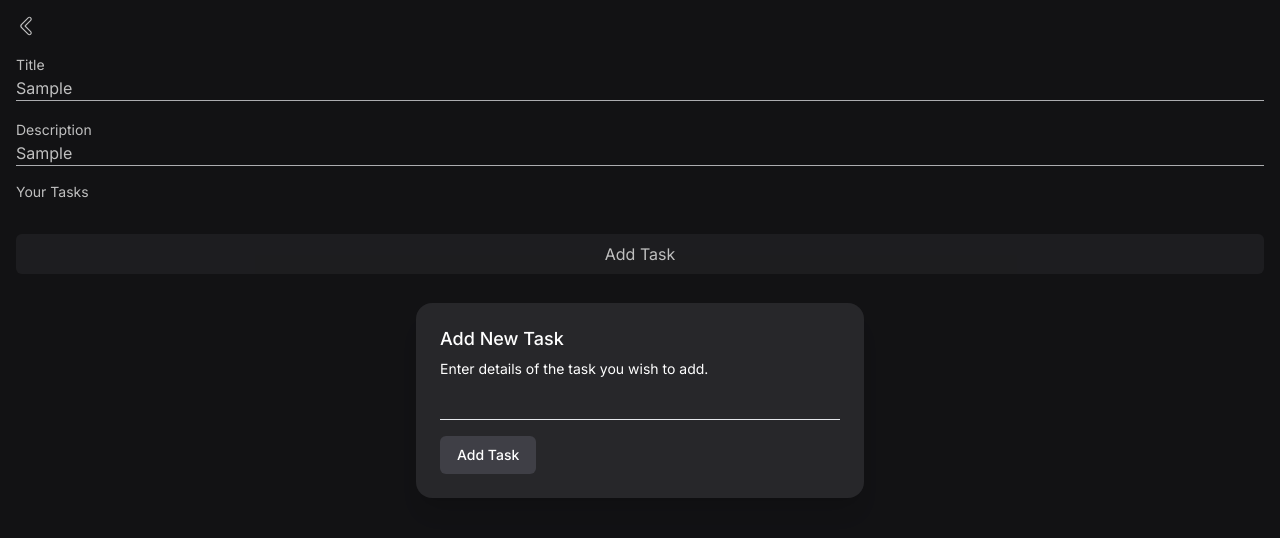
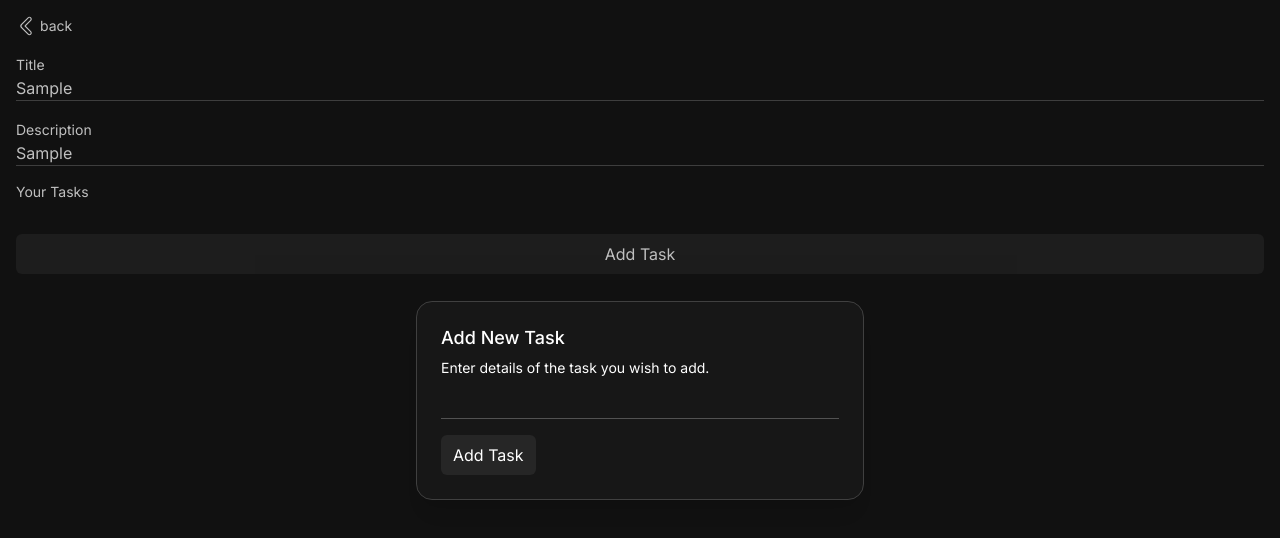
Before and after one commit to noparu/todo-app, a Next.js app: page /create in a window 1280 px wide. Both pictures are taken after typing "Sample", "Sample" into the empty fields and a click on the button "Add Task". Shown: the top 538 px of the page. Built offline with nearby package versions, Linux system fonts and the light colour scheme.

Commit message:
update styling

```diff
--- a/src/app/create/form.tsx
+++ b/src/app/create/form.tsx
@@ -132,7 +132,7 @@ const CreateForm = () => {
                     <InputText
                         name="title"
                         onChange={handleChangeInput}
-                        className="bg-zinc-900"
+                        className="bg-neutral-900"
                         value={form?.title}
                         required />
                 </div>
@@ -142,7 +142,7 @@ const CreateForm = () => {
                     <InputText
                         name="description"
                         onChange={handleChangeInput}
-                        className="bg-zinc-900"
+                        className="bg-neutral-900"
                         value={form?.description} />
                 </div>
 
@@ -186,7 +186,7 @@ const CreateForm = () => {
                 <form onSubmit={handleAddTask}>
                     <InputText
                         name="task"
-                        className="bg-zinc-800"
+                        className="bg-neutral-900 border-neutral-600"
                         onChange={handleChangeInput}
                         value={form?.task} />
                 </form>
@@ -204,7 +204,7 @@ const CreateForm = () => {
                 <form onSubmit={handleEditTask}>
                     <InputText
                         name="task"
-                        className="bg-zinc-800"
+                        className="bg-neutral-900 border-neutral-600"
                         onChange={handleChangeInput}
                         value={form?.task} />
                 </form>
--- a/src/app/create/page.tsx
+++ b/src/app/create/page.tsx
@@ -9,10 +9,10 @@ const CreatePage = () => {
     const router = useRouter()
 
     return (
-        <div className='p-4 flex flex-col gap-4 w-full bg-zinc-900 text-white relative'>
+        <div className='p-4 flex flex-col gap-4 w-full relative text-white'>
             <div className="w-full flex items-center justify-between">
                 <div className="text-sm cursor-pointer flex items-center gap-1" onClick={() => router.push('/')}>
-                    <BackIcon />
+                    <BackIcon /> back
                 </div>
                 <div className="">
                     {/* <ThreeDot /> */}
--- a/src/app/detail/[...id]/form.tsx
+++ b/src/app/detail/[...id]/form.tsx
@@ -153,7 +153,7 @@ const DetailForm = ({ detailTask, edit, setEdit }: any) => {
                     <InputText
                         name="title"
                         onChange={handleChangeInput}
-                        className="bg-zinc-900"
+                        className="bg-neutral-900"
                         value={form?.title}
                         required />
                 </div>
@@ -163,7 +163,7 @@ const DetailForm = ({ detailTask, edit, setEdit }: any) => {
                     <InputText
                         name="description"
                         onChange={handleChangeInput}
-                        className="bg-zinc-900"
+                        className="bg-neutral-900"
                         value={form?.description} />
                 </div>
 
@@ -174,7 +174,7 @@ const DetailForm = ({ detailTask, edit, setEdit }: any) => {
 
                     <div className="flex flex-col">
                         {taskList?.map((item: any, index: any) => (
-                            <label htmlFor={`checkbox${index + 1}`} className='w-full hover:bg-zinc-800 cursor-pointer flex items-center gap-2 h-10 px-4 rounded-md relative' key={index}>
+                            <label htmlFor={`checkbox${index + 1}`} className='w-full hover:bg-neutral-800 transition cursor-pointer flex items-center gap-2 h-10 px-4 rounded-md relative' key={index}>
                                 {edit && (
                                     <input type='checkbox' id={`checkbox${index + 1}`} className='accent-zinc-700 outline-none peer'
                                         onChange={(e) => handleToggleCheckbox(e, item?.id)} checked={item?.checked} />
@@ -213,7 +213,7 @@ const DetailForm = ({ detailTask, edit, setEdit }: any) => {
                 <form onSubmit={handleAddTask}>
                     <InputText
                         name="task"
-                        className="bg-zinc-800"
+                        className="bg-neutral-900 border-neutral-600"
                         onChange={handleChangeInput}
                         value={form?.task}
                     />
@@ -232,7 +232,7 @@ const DetailForm = ({ detailTask, edit, setEdit }: any) => {
                 <form onSubmit={handleEditTask}>
                     <InputText
                         name="task"
-                        className="bg-zinc-800"
+                        className="bg-neutral-900 border-neutral-600"
                         onChange={handleChangeInput}
                         value={form?.task}
                     />
--- a/src/app/detail/[...id]/page.tsx
+++ b/src/app/detail/[...id]/page.tsx
@@ -37,7 +37,7 @@ const CreatePage = () => {
     }
 
     return (
-        <div className='p-4 flex flex-col gap-4 w-full bg-zinc-900 text-white relative'>
+        <div className='p-4 flex flex-col gap-4 w-full relative text-white'>
             <div className="w-full flex items-start justify-between">
                 <div className="text-sm cursor-pointer flex items-center gap-1" onClick={() => router.push('/')}>
                     <BackIcon />
@@ -50,16 +50,16 @@ const CreatePage = () => {
                     <MenuItems
                         transition
                         anchor="bottom end"
-                        className="w-52 origin-top-right rounded-md border border-zinc-700 bg-zinc-800 p-1 text-sm/6 text-white transition duration-100 ease-out [--anchor-gap:var(--spacing-1)] focus:outline-none data-[closed]:scale-95 data-[closed]:opacity-0"
+                        className="w-52 origin-top-right rounded-md border border-neutral-700 bg-neutral-800 p-1 text-sm/6 text-white transition duration-100 ease-out [--anchor-gap:var(--spacing-1)] focus:outline-none data-[closed]:scale-95 data-[closed]:opacity-0"
                     >
                         <MenuItem>
-                            <button className="group flex w-full items-center gap-2 rounded-sm py-1.5 px-3 data-[focus]:bg-white/10"
+                            <button className="group flex w-full items-center gap-2 rounded-sm py-1.5 px-3 data-[focus]:bg-neutral-700"
                                 onClick={() => setEdit(true)}>
                                 Edit
                             </button>
                         </MenuItem>
                         <MenuItem>
-                            <button className="group flex w-full items-center gap-2 rounded-sm py-1.5 px-3 data-[focus]:bg-white/10" onClick={(e: any) => handleDeleteTodo(e, detailTask)}>
+                            <button className="group flex w-full items-center gap-2 rounded-sm py-1.5 px-3 data-[focus]:bg-neutral-700" onClick={(e: any) => handleDeleteTodo(e, detailTask)}>
                                 Delete Task
                             </button>
                         </MenuItem>
--- a/src/app/globals.css
+++ b/src/app/globals.css
@@ -3,5 +3,5 @@
 @tailwind utilities;
 
 body {
-  @apply bg-zinc-900;
+  @apply bg-neutral-900;
 }
--- a/src/app/page.tsx
+++ b/src/app/page.tsx
@@ -1,4 +1,5 @@
 "use client"
+import CrossIcon from "@/components/icon/CrossIcon"
 import ThreeDot from "@/components/icon/ThreeDot"
 import TrashIcon from "@/components/icon/TrashIcon"
 import ModalBox from "@/components/modal/ModalBox"
@@ -41,7 +42,7 @@ const Home = () => {
     }
 
     return (
-        <div className='p-4 flex flex-col gap-4 w-full bg-zinc-900 text-white relative'>
+        <div className='p-4 flex flex-col gap-4 w-full relative text-white'>
             {/* header */}
             <div className="w-full flex items-center justify-between">
                 <div className="">
@@ -57,10 +58,10 @@ const Home = () => {
                     <MenuItems
                         transition
                         anchor="bottom end"
-                        className="w-52 origin-top-right rounded-md border border-zinc-700 bg-zinc-800 p-1 text-sm/6 text-white transition duration-100 ease-out [--anchor-gap:var(--spacing-1)] focus:outline-none data-[closed]:scale-95 data-[closed]:opacity-0"
+                        className="w-52 origin-top-right rounded-md border border-neutral-700 bg-neutral-800 p-1 text-white text-sm/6 transition duration-100 ease-out [--anchor-gap:var(--spacing-1)] focus:outline-none data-[closed]:scale-95 data-[closed]:opacity-0"
                     >
                         <MenuItem>
-                            <button className="group flex w-full items-center gap-2 rounded-sm py-1.5 px-3 data-[focus]:bg-white/10"
+                            <button className="group flex w-full items-center gap-2 rounded-sm py-1.5 px-3 data-[focus]:bg-neutral-700"
                                 onClick={() => setEdit(true)}>
                                 Edit
                             </button>
@@ -71,10 +72,10 @@ const Home = () => {
 
             {/* category */}
             <div className="w-full grid grid-cols-2 gap-3">
-                <div className="w-full h-[100px] bg-zinc-800 rounded-md"></div>
-                <div className="w-full h-[100px] bg-zinc-800 rounded-md"></div>
-                <div className="w-full h-[100px] bg-zinc-800 rounded-md"></div>
-                <div className="w-full h-[100px] bg-zinc-800 rounded-md"></div>
+                <div className="w-full h-[100px] bg-neutral-800 rounded-md"></div>
+                <div className="w-full h-[100px] bg-neutral-800 rounded-md"></div>
+                <div className="w-full h-[100px] bg-neutral-800 rounded-md"></div>
+                <div className="w-full h-[100px] bg-neutral-800 rounded-md"></div>
             </div>
 
             {/* content */}
@@ -85,26 +86,26 @@ const Home = () => {
 
                 <div className="w-full flex flex-col gap-3">
                     {tasks && tasks?.map((item: any, index: any) => (
-                        <div className="w-full h-[80px] flex gap-3 bg-zinc-800 rounded-md p-3 cursor-pointer relative" key={index}
+                        <div className="w-full h-[80px] flex gap-3 bg-neutral-800 hover:bg-neutral-700 group rounded-md p-3 cursor-pointer relative transition" key={index}
                             onClick={() => router.push(`/detail/${item?.slug}`)}>
                             <div className="h-full flex items-center">
-                                <div className="w-14 h-14 bg-zinc-700 rounded-md"></div>
+                                <div className="w-14 h-14 bg-neutral-700 rounded-md group-hover:bg-neutral-600 transition"></div>
                             </div>
 
 
                             <div className="flex flex-col justify-start h-full overflow-clip">
-                                <div className="flex items-center text-xs font-light gap-4 text-white/80">
+                                <div className="flex items-center text-xs font-light gap-4">
                                     <p>{moment(item?.created_at).format('dddd')}</p>
                                     <p>{moment(item?.created_at).format('LT')}</p>
                                 </div>
                                 <div className="text-sm">
                                     <p>{item?.title}</p>
-                                    <p className='text-white/80 font-light'>{item?.description}</p>
+                                    <p className='font-light'>{item?.description}</p>
                                 </div>
                             </div>
 
                             {edit && (
-                                <div className="absolute right-0 mx-3 z-20 text-red-600" onClick={(e: any) => handleDeleteTodo(e, item)}><TrashIcon /></div>
+                                <div className="absolute right-0 mx-3 z-10 text-red-500 group-hover:text-red-600 transition" onClick={(e: any) => handleDeleteTodo(e, item)}><CrossIcon /></div>
                             )}
                         </div>
                     ))}
@@ -113,7 +114,11 @@ const Home = () => {
 
             {/* add button */}
             <div className="fixed right-0 bottom-0 z-10 m-4 cursor-pointer" onClick={handleAddTodo}>
-                <div className="w-12 h-12 bg-zinc-700 rounded-full flex items-center justify-center text-2xl text-white/70">+</div>
+                <div className="w-12 h-12 bg-neutral-700 rounded-full flex items-center justify-center text-2xl hover:bg-neutral-600 transition rotate-45">
+                    <div className="scale-[0.6]">
+                        <CrossIcon />
+                    </div>
+                </div>
             </div>
 
             {/* modal */}
--- a/src/components/button/Button.tsx
+++ b/src/components/button/Button.tsx
@@ -1,7 +1,7 @@
-const Button = ({ children, type = "button", onClick }: any) => {
+const Button = ({ children, type = "button", onClick, width = "w-full" }: any) => {
     return (
         <>
-            <button type={type} className='w-full flex justify-center items-center bg-zinc-800 h-10 rounded-md outline-none' onClick={onClick}>
+            <button type={type} className={`${width} flex justify-center items-center bg-neutral-800 h-10 rounded-md outline-none transition hover:ring-1 hover:ring-neutral-700 text-white px-3`} onClick={onClick}>
                 {children}
             </button>
         </>
--- a/src/components/input/InputText.tsx
+++ b/src/components/input/InputText.tsx
@@ -3,7 +3,7 @@ const InputText = ({ type = "text", placeholder, onChange, name, value, classNam
         <div>
             <input
                 type={type}
-                className={`w-full border-b outline-none ring-0 text-white ${className}`}
+                className={`w-full border-b border-neutral-600 outline-none ring-0 text-white ${className}`}
                 placeholder={placeholder}
                 name={name}
                 id={name}
--- a/src/components/modal/ModalBox.tsx
+++ b/src/components/modal/ModalBox.tsx
@@ -1,5 +1,6 @@
 import { Dialog, Transition } from '@headlessui/react'
 import { Fragment, useState } from 'react'
+import Button from '../button/Button'
 
 export default function ModalBox({ showModal, setShowModal, children, title, description, button, onSubmit }: any) {
     function closeModal() {
@@ -37,7 +38,7 @@ export default function ModalBox({ showModal, setShowModal, children, title, des
                                 leaveFrom="opacity-100 scale-100"
                                 leaveTo="opacity-0 scale-95"
                             >
-                                <Dialog.Panel className="w-full max-w-md transform overflow-hidden rounded-2xl bg-zinc-800 p-6 text-left align-middle shadow-xl transition-all">
+                                <Dialog.Panel className="w-full max-w-md transform overflow-hidden rounded-2xl bg-neutral-900 border-neutral-700 border p-6 text-left align-middle shadow-xl transition-all">
                                     <Dialog.Title
                                         as="h3"
                                         className="text-lg font-medium leading-6 text-white"
@@ -54,17 +55,10 @@ export default function ModalBox({ showModal, setShowModal, children, title, des
                                         {children}
                                     </div>
 
-                                    <div className="mt-4">
-                                        <button
-                                            type="button"
-                                            className="inline-flex justify-center rounded-md border border-transparent bg-zinc-700 px-4 py-2 text-sm font-medium text-white focus:outline-none focus-visible:ring-2 focus-visible:ring-blue-500 focus-visible:ring-offset-2"
-                                            onClick={() => {
-                                                // closeModal()
-                                                onSubmit()
-                                            }}
-                                        >
+                                    <div className="mt-4 grid grid-cols-2">
+                                        <Button onClick={() => onSubmit()} className="text-white" width="w-fit" type="button">
                                             {button}
-                                        </button>
+                                        </Button>
                                     </div>
                                 </Dialog.Panel>
                             </Transition.Child>
```
